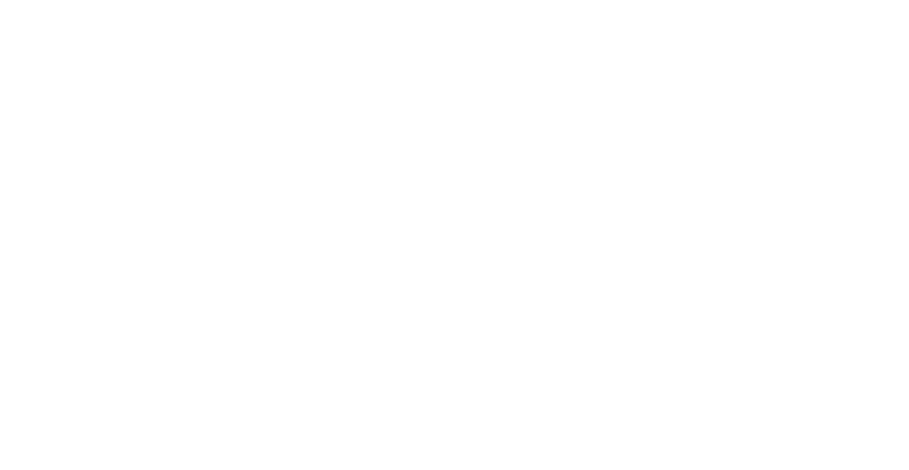
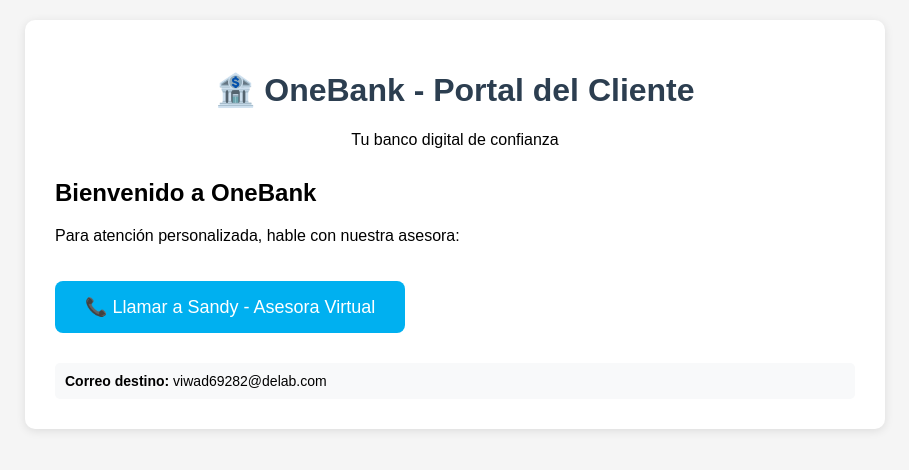
Before and after one commit to alarconrafael2004-source/onebank-webex, a plain HTML site: page onebank.html in a window 1280 px wide. Shown: the whole page, without its empty margins (185-1094 px from the left). Drawn offline with Linux system fonts and the light colour scheme; a script that the page names is missing.

Commit message:
Fix Java syntax

```diff
--- a/onebank.html
+++ b/onebank.html
@@ -1,3 +1,88 @@
+<!DOCTYPE html>
+<html lang="es">
+<head>
+    <meta charset="UTF-8">
+    <meta name="viewport" content="width=device-width, initial-scale=1.0">
+    <title>OneBank - Banco Digital</title>
+
+    <!-- SDK de WebEx -->
+    <script src="https://binaries.webex.com/static-content-pipeline/webex-embedded-app/v1/webex-embedded-app-sdk.js"></script>
+
+    <style>
+        body {
+            font-family: Arial, sans-serif;
+            margin: 0;
+            padding: 20px;
+            background-color: #f5f5f5;
+        }
+
+        .container {
+            max-width: 800px;
+            margin: 0 auto;
+            background: white;
+            padding: 30px;
+            border-radius: 10px;
+            box-shadow: 0 2px 10px rgba(0,0,0,0.1);
+        }
+
+        .webex-btn {
+            background-color: #00B0F0;
+            color: white;
+            padding: 15px 30px;
+            border: none;
+            border-radius: 8px;
+            cursor: pointer;
+            font-size: 18px;
+            margin: 20px 0;
+        }
+
+        .webex-btn:hover {
+            background-color: #0090C0;
+        }
+
+        header {
+            text-align: center;
+            margin-bottom: 30px;
+        }
+
+        h1 {
+            color: #2c3e50;
+        }
+
+        .correo-info {
+            background: #f8f9fa;
+            padding: 10px;
+            border-radius: 5px;
+            margin-top: 10px;
+            font-size: 14px;
+        }
+    </style>
+</head>
+<body>
+    <div class="container">
+        <header>
+            <h1>🏦 OneBank - Portal del Cliente</h1>
+            <p>Tu banco digital de confianza</p>
+        </header>
+
+        <main>
+            <section id="bienvenida">
+                <h2>Bienvenido a OneBank</h2>
+                <p>Para atención personalizada, hable con nuestra asesora:</p>
+
+                <!-- Botón de WebEx -->
+                <button class="webex-btn" onclick="iniciarWebex('viwad69282@delab.com')">
+                    📞 Llamar a Sandy - Asesora Virtual
+                </button>
+
+                <div class="correo-info">
+                    <strong>Correo destino:</strong> viwad69282@delab.com
+                </div>
+            </section>
+        </main>
+    </div>
+
+    <!-- Script de WebEx -->
     <script>
         function iniciarWebex(destino) {
             console.log('🔄 Iniciando WebEx para:', destino);
@@ -55,3 +140,5 @@ function iniciarWebex(destino) {
             }
         }
     </script>
+</body>
+</html>
```
Lines whose indentation alone changed are shown as unchanged.
